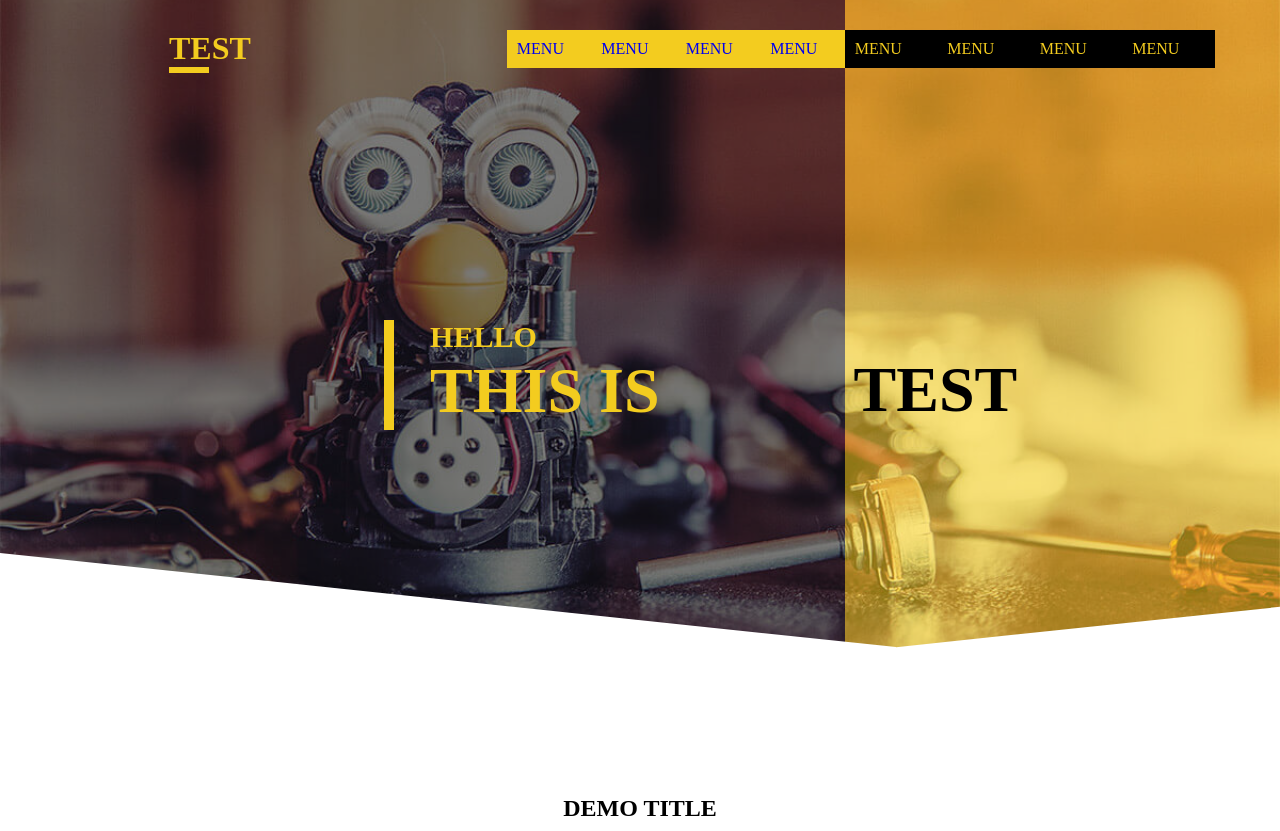
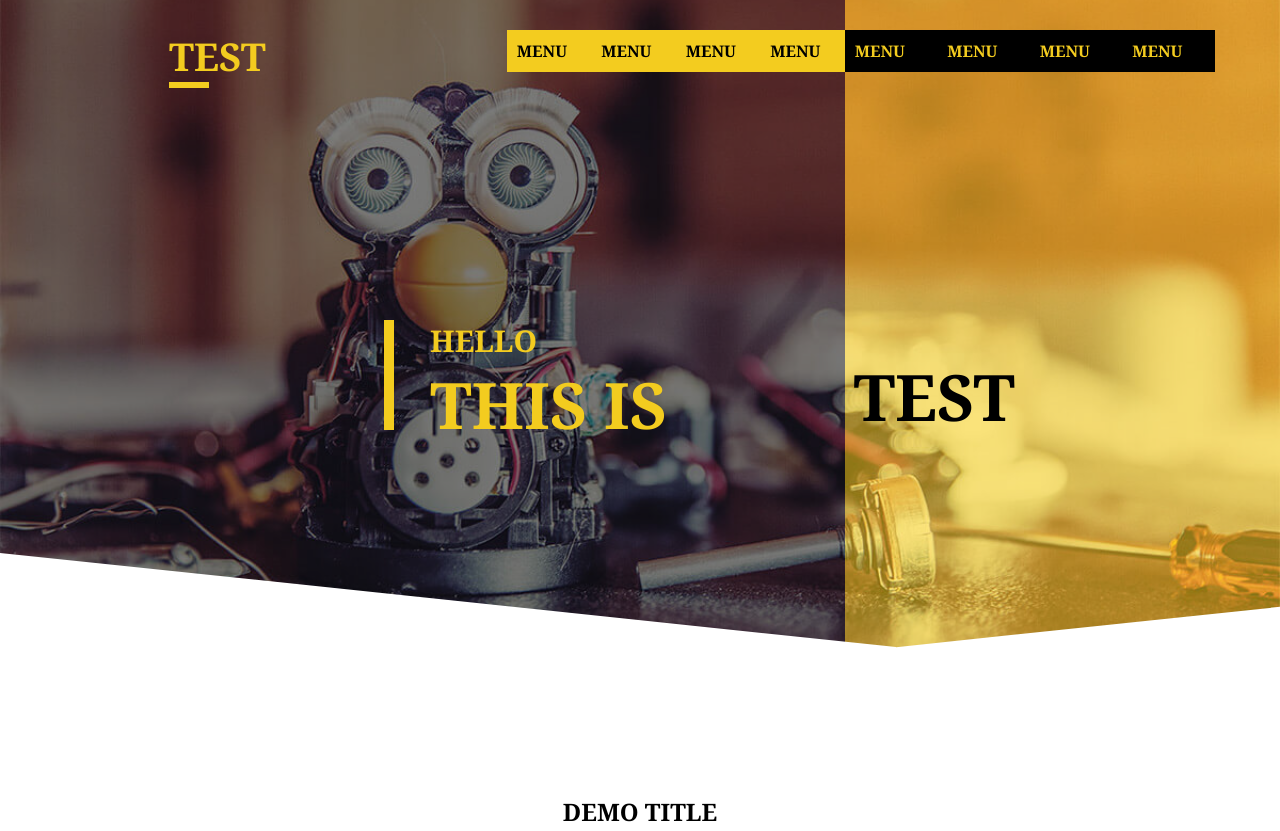
Before and after one commit to uladzimir-yeudakimovich/origami, a plain HTML site: page index.html in a window 1280 px wide. Shown: the top 831 px of the page. Drawn offline with Linux system fonts and the light colour scheme.

Commit message:
add fonts

```diff
--- a/css/style.css
+++ b/css/style.css
@@ -1,3 +1,10 @@
+@font-face{
+  font-family: Georgia;
+  src:url('../fonts/Georgia.ttf') format('truetype');
+  font-weight: normal;
+  font-style: normal;
+}
+
 * {
   margin: 0;
   padding: 0;
@@ -8,6 +15,7 @@ body {
   height: 100%;
   display: flex;
   flex-direction: column;
+  font-family: Georgia, 'Times New Roman', Times, serif;
 }
 
 .content {
@@ -51,7 +59,7 @@ header {
 }
 
 .logo {
-  height: 30px;
+  font-size: 1.5vw;
   width: 40%;
   margin-top: 30px;
   color: rgb(243, 204, 31);
@@ -90,6 +98,8 @@ ul.menu1 > li, ul.menu2 > li {
 ul.menu1 > li > a {
   display: block;
   padding: 10px;
+  color: black;
+  font-weight: 900;
   background-color: rgb(243, 204, 31);
   text-decoration: none;
 }
@@ -166,6 +176,7 @@ ul.menu2 > li > a {
   display: block;
   padding: 10px;
   color: rgb(243, 204, 31);
+  font-weight: 900;
   background-color: black;
   text-decoration: none;
 }
```
Also changed, not shown: fonts/Georgia.ttf (added).
